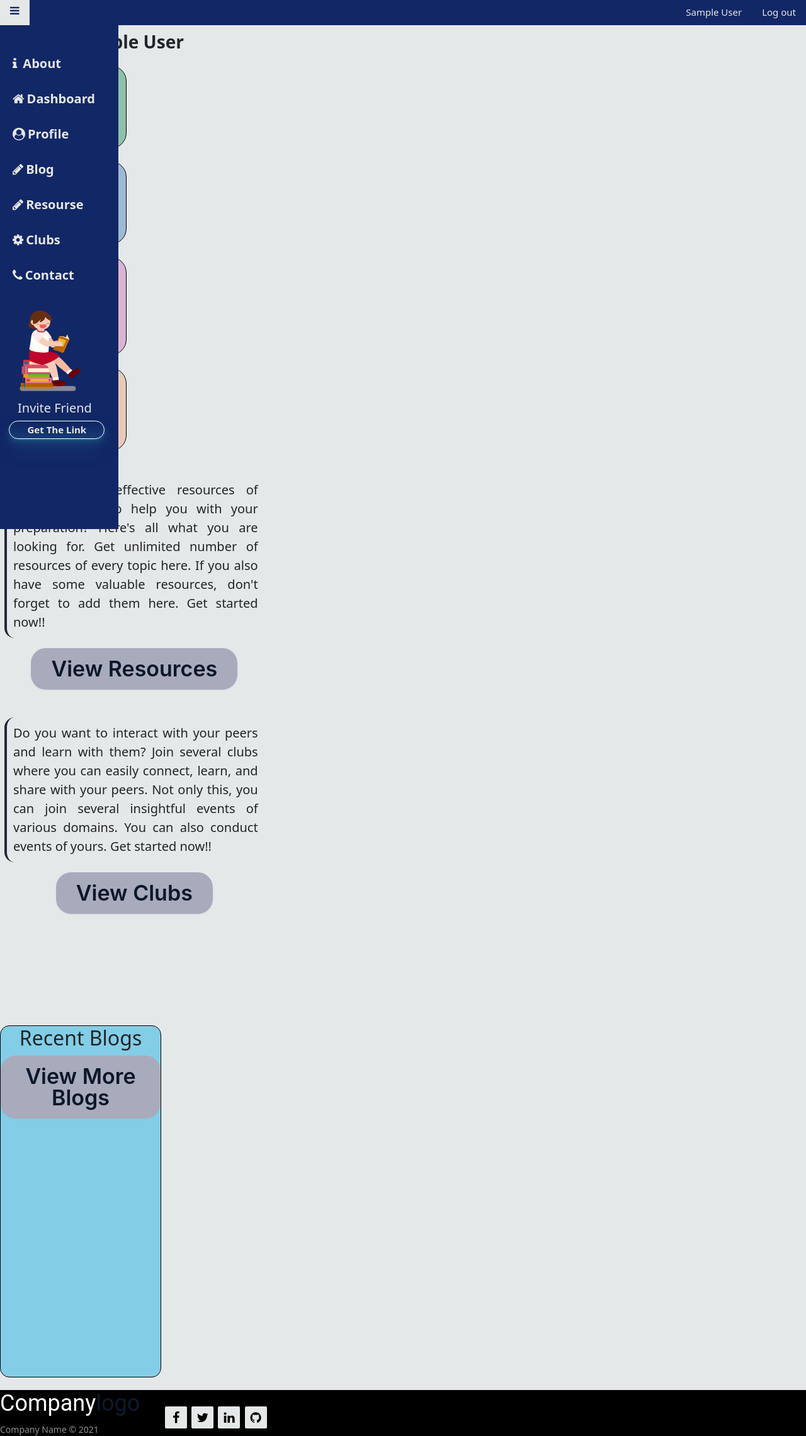
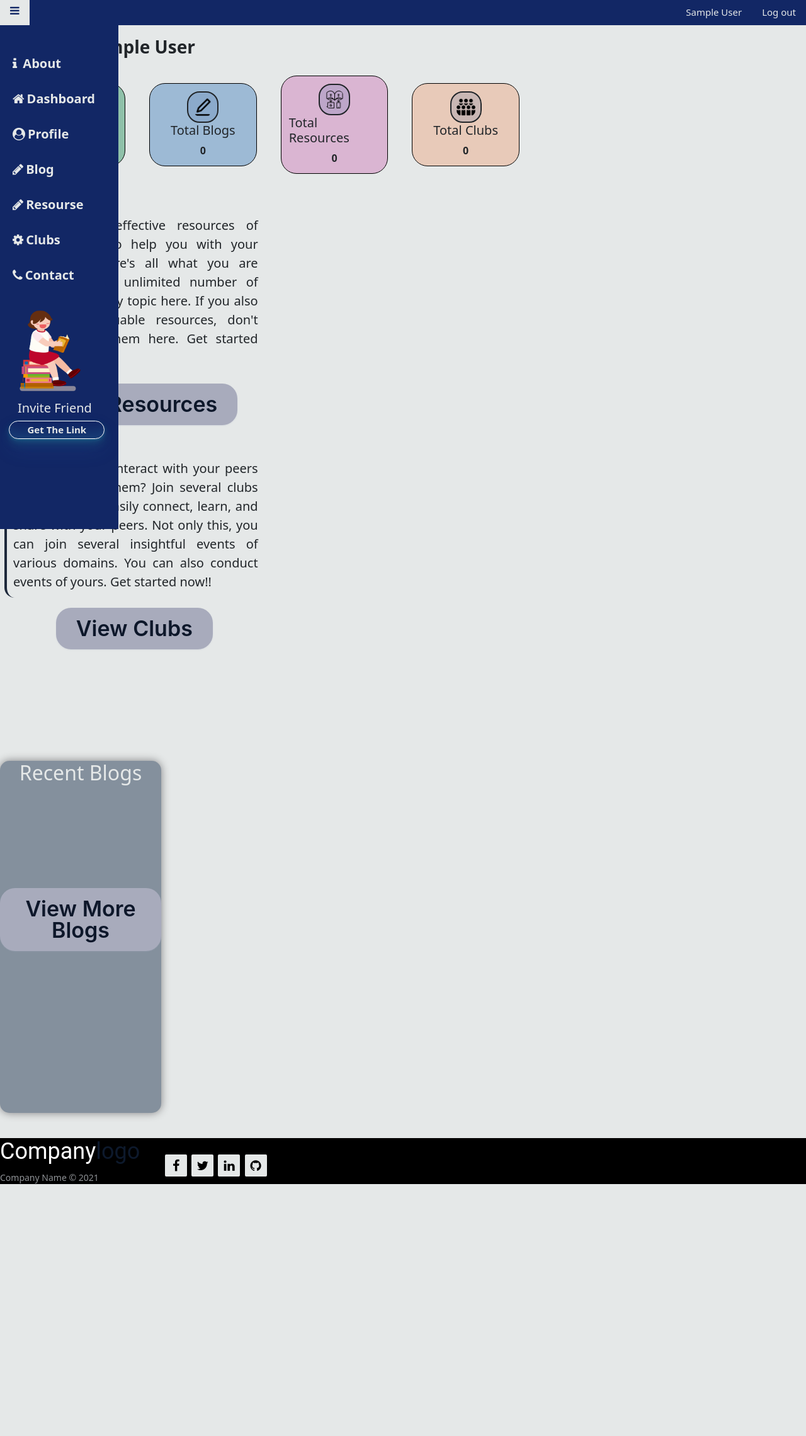
Before and after one commit to SAKSHI-GOYAL321/Social-Learning-, a PHP site: page /dashboard.php in a window 1280 px wide. Shown: the whole page at 63% size. After the commit the page ends 1880 px from the top, so only its background shows below. Run offline with PHP 8.4, Linux system fonts and the light colour scheme; the visitor is signed in with stand-in values (Sample User, id 1); data that the repository does not hold is empty; some libraries are stand-ins or nearby versions.

Commit message:
color change

```diff
--- a/css/hexagonal.css
+++ b/css/hexagonal.css
@@ -11,7 +11,7 @@
     flex-direction: column;
     justify-content: center;
     align-items: center;
-    margin-left: 30px;
+    /* margin-left: 30px; */
     /* box-shadow: rgb(44 150 187 / 20%) 0 -25px 18px -14px inset, rgb(44 182 187 / 15%) 0 1px 2px, rgb(44 171 187 / 15%) 0 2px 4px, rgb(44 150 187 / 15%) 0 4px 8px, rgb(44 187 139 / 15%) 0 8px 16px, rgb(44 103 187 / 15%) 0 16px 32px; */
     border: 1px solid black;
     border-radius: 25px;
@@ -46,12 +46,17 @@
   }
 
   #blog-section{
-    height:559px;
-    border:1px solid black;
-    border-radius:15px;
-    margin-top:92px;
-    background-color:#2cb5e785;
-    margin-bottom:20px;
+    height: 559px;
+    /* border: 1px solid black; */
+    border-radius: 15px;
+    margin-top: 72px;
+    background-color: #122765;
+    background-color: #27418f8f;
+    background-color: #84909d;
+    /* background-color: slategray; */
+    margin-bottom: 40px;
+    /* box-shadow: 0px 0px 12px 0px midnightblue; */
+    box-shadow: 0px 0px 14px 0px #808083;
     width: 20%;
 }
 
@@ -62,9 +67,10 @@
 }
 
   .hello-user{
-    margin-top: 50px;
+    margin-top: 58px;
     font-weight: 600;
-    margin-left: 30px;
+    margin-left: 48px;
+    text-align: left;
 }
 
 /*middle section*/
@@ -92,16 +98,24 @@ border-left: 4px solid #1e293b;
   text-align: justify;
 
 }
-
+#num-box{
+  display: flex;
+  justify-content: center;
+  align-items: center;
+  gap: 38px;
+}
 .blogs{
-    display: flex;
-    justify-content: center;
-    align-items: center;
-    border-left: 4px solid #1e293b;
-    border-radius:16px;
-    overflow:hidden;
-    background-color:#DAB5D2;
-    margin:10px;
+  display: flex;
+  justify-content: center;
+  align-items: center;
+  border-left: 4px solid #1e293b;
+  border-radius: 16px;
+  overflow: hidden;
+  background-color: #e5e8e8;
+  /* box-shadow: rgb(44 150 187 / 20%) 0 -25px 18px -14px inset, rgb(44 182 187 / 15%) 0 1px 2px, rgb(44 171 187 / 15%) 0 2px 4px, rgb(44 150 187 / 15%) 0 4px 8px, rgb(44 187 139 / 15%) 0 8px 16px, rgb(44 103 187 / 15%) 0 16px 32px; */
+  margin: 10px;
+  color: black;
+  gap: 8px;
 }
 .middle-sec-2 p{
   font-size:20px;
@@ -165,10 +179,17 @@ border-left: 4px solid #1e293b;
   }
 
   #blog-section h2{
-    text-align:center;
-
+    text-align: center;
+    color: #e5e8e8;
   }
-
+.blog-content{
+  gap: 10px;
+    display: flex;
+    flex-direction: column;
+    justify-content: center;
+    align-items: center;
+    height: 410px;
+}
 .icon{
     width: 50px;
     border: 2px solid;
--- a/dashboard.php
+++ b/dashboard.php
@@ -51,7 +51,7 @@
                 <div class="col-sm-8">
                     <div class="content">
                         <h3 class="hello-user">Hello, <?php echo $_SESSION['uname'];?> </h3>
-                        <div class="col-sm-12">
+                        <div id="num-box" class="col-sm-12">
                         <div class="col-sm-2 box users">
                             <img class="icon" src="img/students-cap.png" alt="">
                             <h5>Total Users</h5>
```
